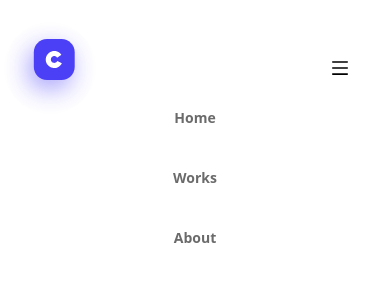
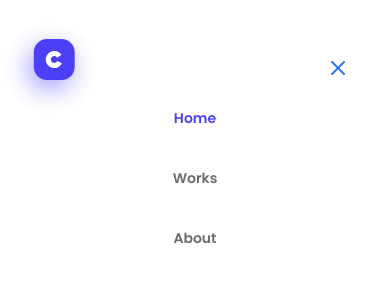
Before and after one commit to mohsin-mustafa/mohsin-creative-agency-web-app, a React (Create React App) app: page / in a window 390 px wide. Both pictures are taken after a click on the element 350 px from the left and 68 px from the top of the page. Shown: the top 286 px of the page. Built offline with nearby package versions, Linux system fonts and the light colour scheme.

Commit message:
mobile navbar logic change

```diff
--- a/src/components/navbar/navbar.js
+++ b/src/components/navbar/navbar.js
@@ -1,4 +1,3 @@
-
 
 
 
@@ -6,7 +5,9 @@
 import React, { useState } from 'react'
 import Logo from "../../assests/logo.svg";
 import { AiOutlineMenu } from "react-icons/ai";
-// import { AiOutlineClose } from "react-icons/ai";
+import { AiOutlineClose } from "react-icons/ai";
+import menu from "../../assests/menu.svg";
+import close from "../../assests/close.svg";
 // import { FaFacebook } from "react-icons/fa";
 // import { BsGithub } from "react-icons/bs";
 // import { ImLinkedin2 } from "react-icons/im";
@@ -16,22 +17,26 @@ import { AiOutlineMenu } from "react-icons/ai";
 import { Link } from 'react-router-dom';
 
 export default function Navbar() {
+
+
+    {/* Mobile Nav Hamburger 2 */ }
     const [showTabs, setShowTabs] = useState()
 
 
 
+    {/* Mobile Nav Hamburger 1 */ }
+    // function toggleTabs() {
+    //     setShowTabs(!showTabs);
+    // }
 
-    function toggleTabs() {
-        setShowTabs(!showTabs);
-    }
+    {/* Mobile Nav Hamburger 1 */ }
     // const [nav, setNav] = useState(false);
     // const [isDarkMode, setIsDarkMode] = useState(false);
     // function toggleDarkMode() {
     //     setIsDarkMode(!isDarkMode);
     //   }
 
-
-
+    {/* Mobile Nav Hamburger 1 */ }
     // const handleNav = () => {
     //     setNav(!nav);
     // };
@@ -75,18 +80,47 @@ export default function Navbar() {
 
                                 <Link to="/about">About</Link>
                             </li>
-                            {/* <li className="border-b border-transparent ml-10 text-sm uppercase hover:border-b hover:border-gray-300">
 
-                                <a href={"/contact"}>Contact</a>
-                            </li> */}
                         </ul>
 
-                        {/* Mobile Nav Hamburger */}
+                        {/* Mobile Nav Hamburger 1 */}
+                        {/* First method */}
                         {/* <div onClick={handleNav} className="md:hidden"> */}
-                        <div onClick={toggleTabs} className="md:hidden">
-                            <AiOutlineMenu size="20" className='mr-5' />
 
+                        {/* Mobile Nav Hamburger 2 */}
+                        {/* Second method */}
+
+                        {/* <div onClick={()=>{setShowTabs(!showTabs)}} className="md:hidden">
+
+                            {
+                                showTabs ? <AiOutlineClose size="20" className='mr-5' /> :
+                                <AiOutlineMenu size="20" className='mr-5' />
+
+                            }
+
+                        </div> */}
+
+                        {/* Mobile Nav Hamburger 3 */}
+                        {/* Third method using Images/icons */}
+
+
+                        <div onClick={() => { setShowTabs(!showTabs) }} className="md:hidden">
+
+                            <img src=
+                                {
+
+                                    showTabs
+                                        ?
+                                        close
+                                        :
+                                        menu
+
+                                }
+                                alt="" size="20" className='mr-5' />
                         </div>
+
+
+
                     </div>
 
                     {/* <BsCloudMoonFill onClick={toggleDarkMode} /> */}
@@ -115,18 +149,19 @@ export default function Navbar() {
             </div>
 
 
-            {/* Mobile Nav */}
+            {/* Mobile Nav 2 */}
+
 
             {showTabs ? (
                 <div className='flex justify-center md:hidden'>
-                    <ul className=' text-[#6B6B6B] flex flex-col items-center gap-10'>
-                        <li className='font-semibold text-sm' >
+                    <ul className='text-[#6B6B6B] flex flex-col items-center gap-10'>
+                        <li className=' text-sm text-[#4C40F7] font-[Poppins] font-semibold  hover:text-[#FCE611] duration-500 ' >
                             <Link to="/">Home</Link>
                         </li>
-                        <li className='font-semibold text-sm' >
+                        <li className=' text-sm text-[#6B6B6B] font-[Poppins] font-semibold  hover:text-[#4C40F7] duration-500' >
                             <Link to="/works">Works</Link>
                         </li>
-                        <li className='font-semibold text-sm '>
+                        <li className='text-sm text-[#6B6B6B] font-[Poppins] font-semibold  hover:text-[#4C40F7] duration-500'>
                             <Link to="/about">About</Link>
                         </li>
                         <Link to="/">
@@ -140,7 +175,7 @@ export default function Navbar() {
 
 
 
-            {/* Mobile Nav */}
+            {/* Mobile Nav 1*/}
             {/* <div className={`${nav ? "md:hidden fixed left-0 top-0 w-full h-screen bg-black/70" : ""}`}>
 
                 <div className={`${nav ? "fixed left-0 top-0 w-[75%] sm:w-[60%] md:[45%] h-screen bg-white p-10 ease-in duration-500"
--- a/src/modules/landingPage/documenationSection/sirNaveed.js
+++ b/src/modules/landingPage/documenationSection/sirNaveed.js
@@ -1,7 +1,7 @@
 import React from 'react'
 import documentBgImg from "../../../assests/documentBgImg.png";
 // import sirNaveed from "../../../assests/sirNaveed.png";
-import mohsin from "../../../assests/New folder/MohsinGroup.JPG";
+// import mohsin from "../../../assests/New folder/MohsinGroup.JPG";
 // import sir from "../../../assests/New folder/sir naveed.JPG";
 
 export default function SirNaveed() {
@@ -16,15 +16,15 @@ export default function SirNaveed() {
       >
         <div className='max-w-[70rem] mx-auto xl:pb-[210px] container  pb-12 lg:pb-[100px] px-0 md:px-6 lg:px-6 xl:px-0'>
           {/* <img src={sirNaveed} alt='img not found' /> */}
-          <img src={mohsin} alt='img not found' className='rounded-xl' />
+          {/* <img src={mohsin} alt='img not found' className='rounded-xl shadow-custom-box-shadow-service' /> */}
           {/* <img src={sir} alt='img not found' className='rounded-xl' /> */}
-          {/* <iframe className='w-[100%] mt-10 height="480"  aspect-video rounded-xl  shadow-custom-box-shadow-service'
+          <iframe className='w-[100%] mt-10 height="480"  aspect-video rounded-xl  shadow-custom-box-shadow-service'
             src="https://www.youtube.com/embed/64uOzjR2h90"
             title="YouTube video player"
             frameborder="0"
             allow="accelerometer; autoplay; clipboard-write; encrypted-media; gyroscope; picture-in-picture; web-share"
             allowfullscreen>
-          </iframe> */}
+          </iframe>
         </div>
       </div>
     </div>
```
Also changed, not shown: src/assests/close.svg (added), src/assests/menu.svg (added).
